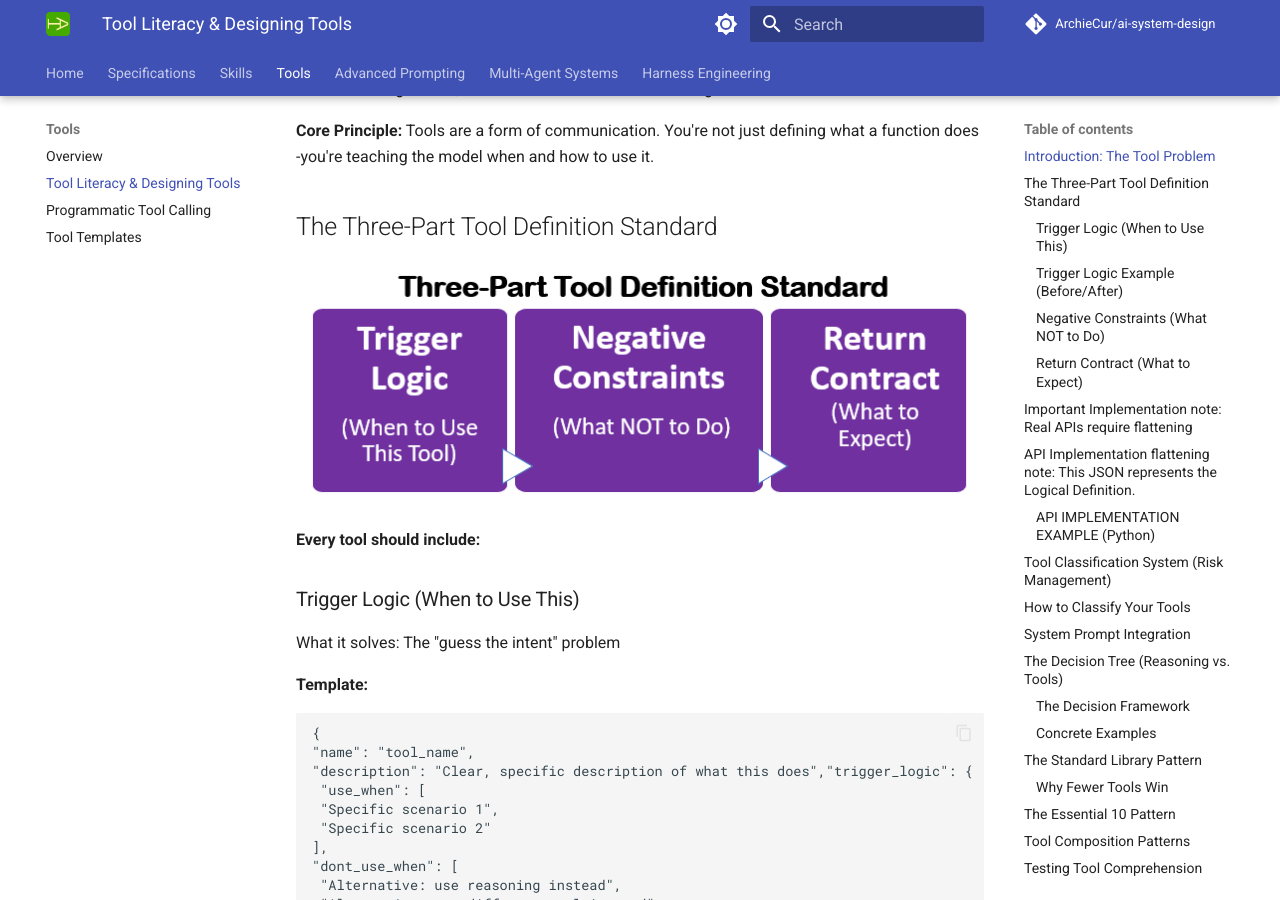
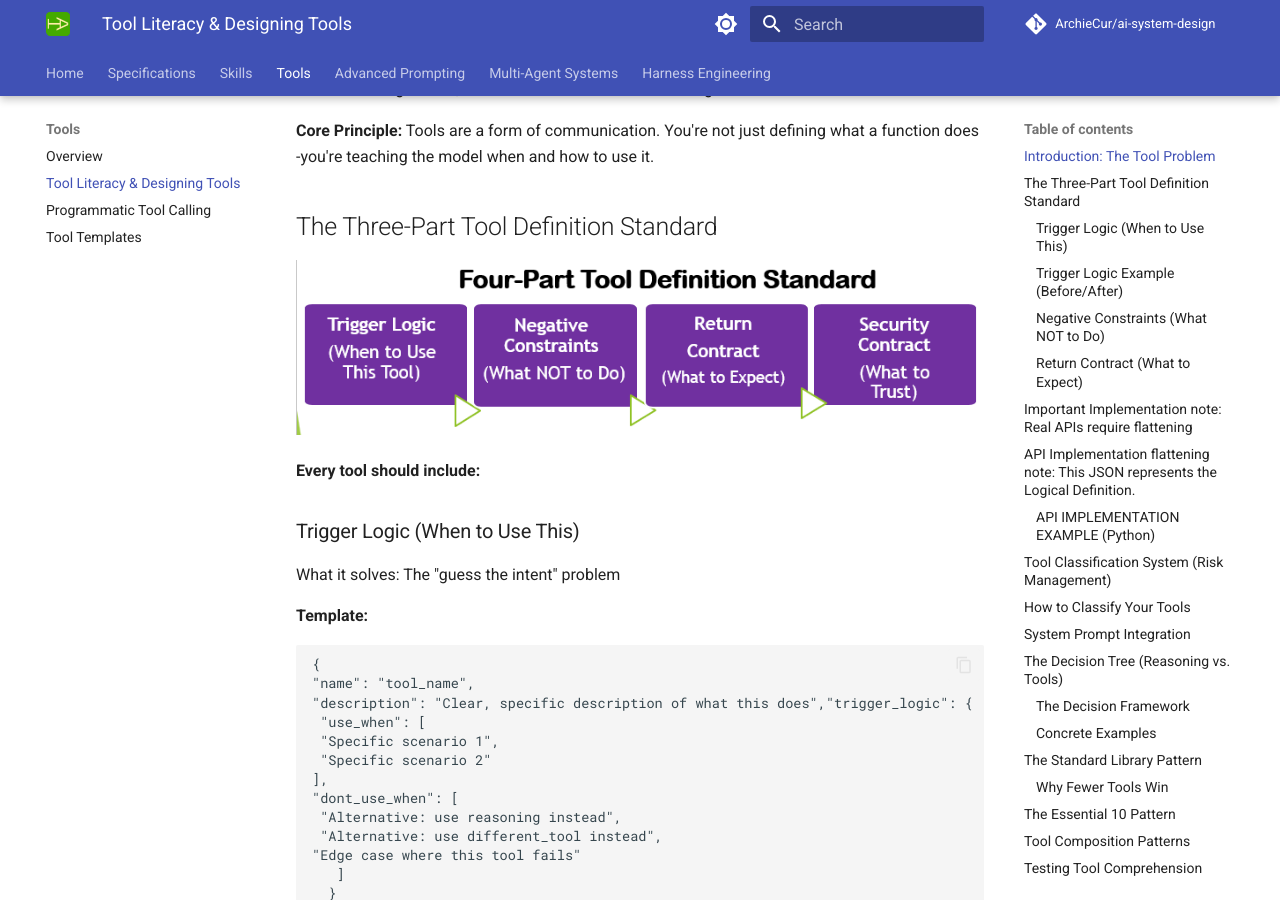
Before and after one commit to ArchieCur/ai-system-design, an MkDocs documentation site: the page built from docs/tools/Tool_Literacy_Designing_Tools.md, in a window 1280 px wide and 900 px high, scrolled down 335 px. Built offline with MkDocs 1.6.1 and Material for MkDocs 9.7.7, drawn with Linux system fonts in a browser that asks for light colours; comment, search, counter and statistics services are not loaded.

Commit message:
Update image reference in Tool Literacy document

```diff
--- a/docs/tools/Tool_Literacy_Designing_Tools.md
+++ b/docs/tools/Tool_Literacy_Designing_Tools.md
@@ -11,7 +11,7 @@
 
 ## The Three-Part Tool Definition Standard
 
-![The Part Tool Definition Standard](../assets/Three_Part_Tool_Standard.png)
+![The Part Tool Definition Standard](../assets/4_part_tool_definition.png)
 
 **Every tool should include:**
 
```
